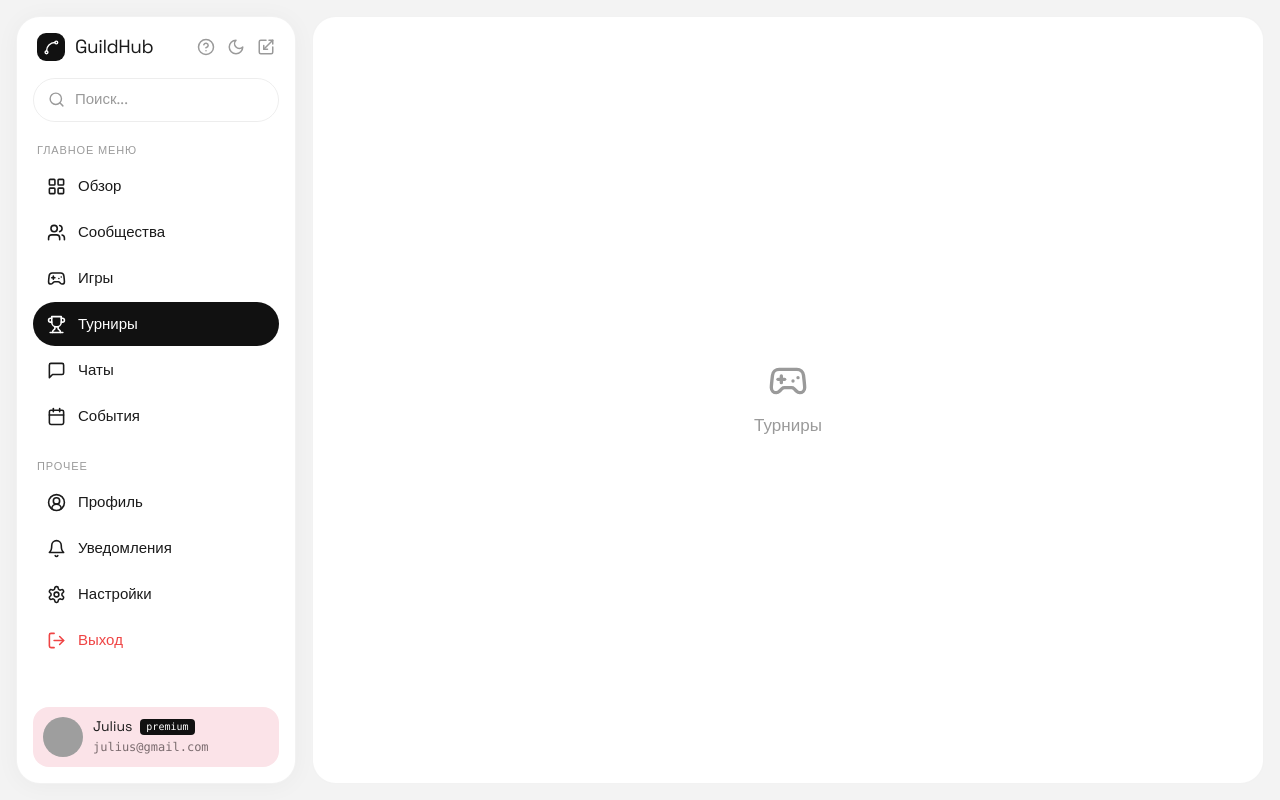
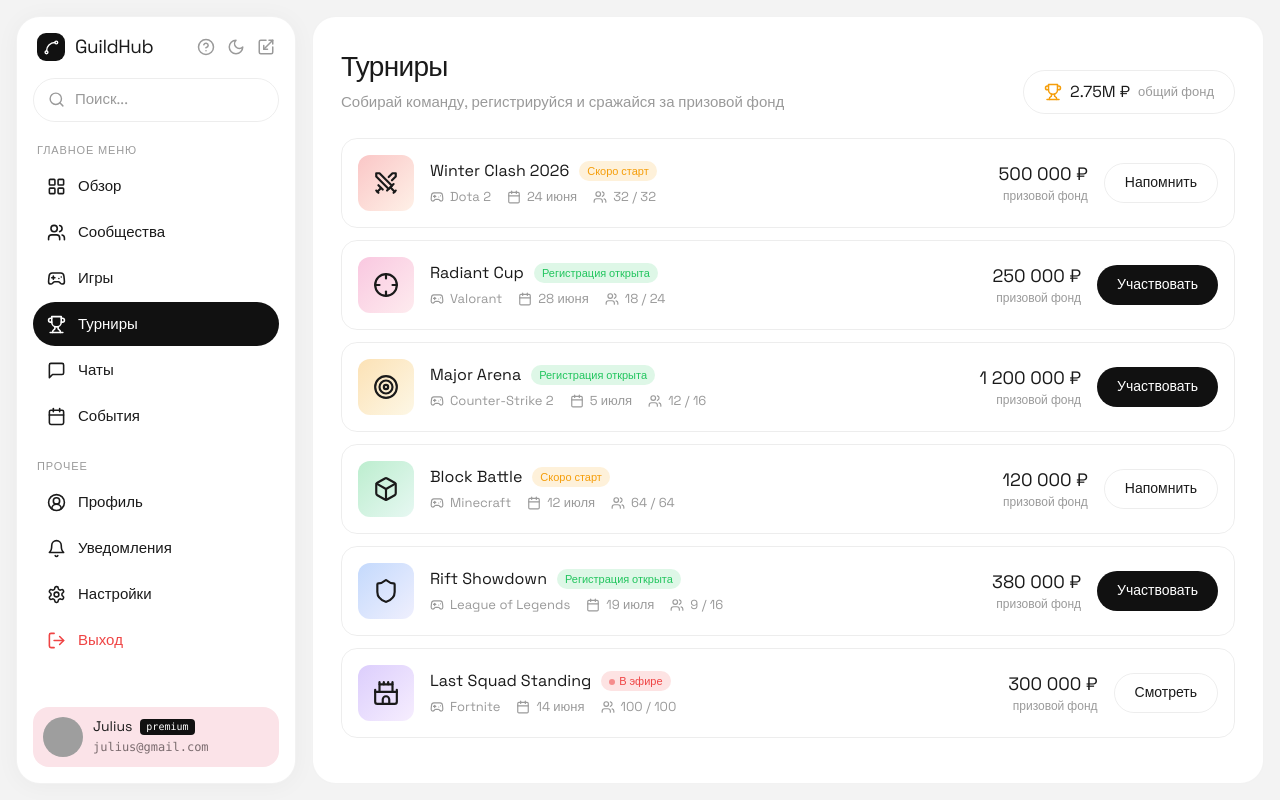
Before and after one commit to pr-poehali-dev/clean-project-creation, a React (Vite) app: page / in a window 1280 px wide. Both pictures are taken after a click on the button "Турниры". Built offline with nearby package versions, Linux system fonts and the light colour scheme; grey boxes are pictures that could not be loaded.

Commit message:
Продолжить функциональность

```diff
--- a/src/pages/Index.tsx
+++ b/src/pages/Index.tsx
@@ -79,6 +79,21 @@ const games = [
 ];
 
 const genres = ['Все', 'MOBA', 'Шутер', 'Battle Royale', 'RPG', 'Песочница'];
+
+const tournaments = [
+  { name: 'Winter Clash 2026', game: 'Dota 2', prize: '500 000 ₽', date: '24 июня', teams: '32 / 32', status: 'soon', icon: 'Swords', color: 'from-red-500/30 to-orange-500/10' },
+  { name: 'Radiant Cup', game: 'Valorant', prize: '250 000 ₽', date: '28 июня', teams: '18 / 24', status: 'open', icon: 'Crosshair', color: 'from-pink-500/30 to-rose-500/10' },
+  { name: 'Major Arena', game: 'Counter-Strike 2', prize: '1 200 000 ₽', date: '5 июля', teams: '12 / 16', status: 'open', icon: 'Target', color: 'from-amber-500/30 to-yellow-500/10' },
+  { name: 'Block Battle', game: 'Minecraft', prize: '120 000 ₽', date: '12 июля', teams: '64 / 64', status: 'soon', icon: 'Box', color: 'from-green-500/30 to-emerald-500/10' },
+  { name: 'Rift Showdown', game: 'League of Legends', prize: '380 000 ₽', date: '19 июля', teams: '9 / 16', status: 'open', icon: 'Shield', color: 'from-blue-500/30 to-indigo-500/10' },
+  { name: 'Last Squad Standing', game: 'Fortnite', prize: '300 000 ₽', date: '14 июня', teams: '100 / 100', status: 'live', icon: 'Castle', color: 'from-violet-500/30 to-purple-500/10' },
+];
+
+const tStatus: Record<string, { label: string; cls: string }> = {
+  open: { label: 'Регистрация открыта', cls: 'bg-green-500/15 text-green-500' },
+  soon: { label: 'Скоро старт', cls: 'bg-amber-500/15 text-amber-500' },
+  live: { label: 'В эфире', cls: 'bg-red-500/15 text-red-500' },
+};
 
 const Index = () => {
   const [active, setActive] = useState('Обзор');
@@ -403,6 +418,70 @@ const Index = () => {
                 ))}
             </div>
           </div>
+        ) : active === 'Турниры' ? (
+          <div className="p-7">
+            {/* Header */}
+            <div className="flex items-end justify-between flex-wrap gap-4 mb-6">
+              <div>
+                <h1 className={`text-[28px] font-700 tracking-tight ${t.text}`}>Турниры</h1>
+                <p className={`text-[15px] mt-1 ${t.muted}`}>
+                  Собирай команду, регистрируйся и сражайся за призовой фонд
+                </p>
+              </div>
+              <div className={`flex items-center gap-2 h-11 px-5 rounded-full border ${t.border} ${t.text}`}>
+                <Icon name="Trophy" size={18} className="text-amber-500" />
+                <span className="font-600">2.75M ₽</span>
+                <span className={`text-[13px] ${t.muted}`}>общий фонд</span>
+              </div>
+            </div>
+
+            {/* Tournaments list */}
+            <div className="flex flex-col gap-3">
+              {tournaments.map((tr) => {
+                const st = tStatus[tr.status];
+                return (
+                  <div
+                    key={tr.name}
+                    className={`group flex items-center gap-4 rounded-2xl border p-4 transition-all hover:-translate-y-0.5 ${t.border}`}
+                  >
+                    <div className={`w-14 h-14 rounded-xl shrink-0 bg-gradient-to-br ${tr.color} flex items-center justify-center`}>
+                      <Icon name={tr.icon} size={26} className={t.text} />
+                    </div>
+
+                    <div className="min-w-0 flex-1">
+                      <div className="flex items-center gap-2.5 flex-wrap">
+                        <h3 className={`text-[16px] font-600 ${t.text}`}>{tr.name}</h3>
+                        <span className={`text-[11px] font-500 px-2 py-0.5 rounded-full ${st.cls}`}>
+                          {tr.status === 'live' && (
+                            <span className="inline-block w-1.5 h-1.5 rounded-full bg-red-500 mr-1 animate-pulse" />
+                          )}
+                          {st.label}
+                        </span>
+                      </div>
+                      <div className={`flex items-center gap-4 text-[13px] mt-1 ${t.muted}`}>
+                        <span className="flex items-center gap-1.5"><Icon name="Gamepad2" size={14} />{tr.game}</span>
+                        <span className="flex items-center gap-1.5"><Icon name="Calendar" size={14} />{tr.date}</span>
+                        <span className="flex items-center gap-1.5"><Icon name="Users" size={14} />{tr.teams}</span>
+                      </div>
+                    </div>
+
+                    <div className="text-right shrink-0 hidden sm:block">
+                      <div className={`text-[18px] font-700 ${t.text}`}>{tr.prize}</div>
+                      <div className={`text-[12px] ${t.muted}`}>призовой фонд</div>
+                    </div>
+
+                    <button
+                      className={`shrink-0 h-10 px-5 rounded-full text-[14px] font-500 transition-colors ${
+                        tr.status === 'open' ? t.activeBtn : `border ${t.border} ${t.text} ${t.hover}`
+                      }`}
+                    >
+                      {tr.status === 'live' ? 'Смотреть' : tr.status === 'open' ? 'Участвовать' : 'Напомнить'}
+                    </button>
+                  </div>
+                );
+              })}
+            </div>
+          </div>
         ) : (
           <div className="h-full flex items-center justify-center">
             <div className={`text-center ${t.muted}`}>
```
